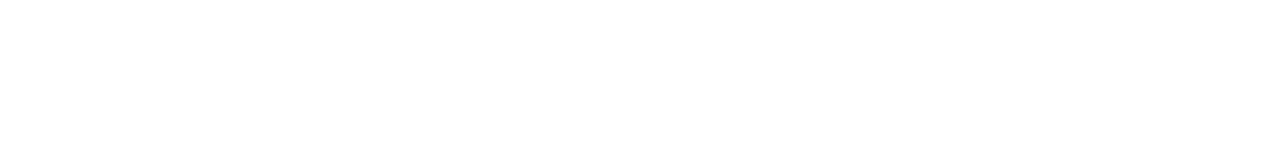
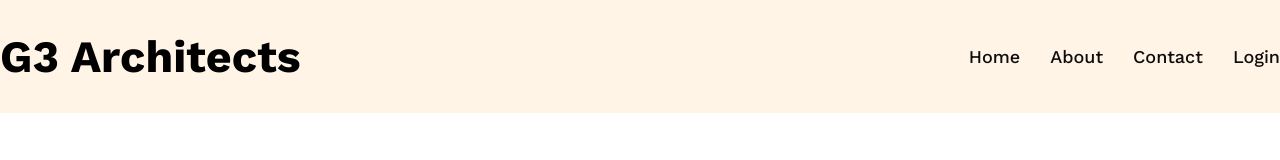
Before and after one commit to Ibrahim-Roni/g3-architecture, a plain HTML site: page index.html in a window 1280 px wide. Drawn offline with nearby package versions, Linux system fonts and the light colour scheme.

Commit message:
added the header section and compleate the style

```diff
--- a/index.html
+++ b/index.html
@@ -8,6 +8,17 @@
 </head>
 <body>
     <header>
+        <nav class="navbar">
+            <h3 class="branding">G3 Architects</h3>
+            <ul>
+                <div class="nav-links">
+                    <li class="nav-item"><a href="#home">Home</a></li>
+                    <li class="nav-item"><a href="#about">About</a></li>
+                    <li class="nav-item"><a href="#contact">Contact</a></li>
+                    <li class="nav-item"><a href="#login">Login</a></li>
+                </div>
+            </ul>
+        </nav>
 
     </header>
 
--- a/style.css
+++ b/style.css
@@ -0,0 +1,62 @@
+@import url('https://fonts.googleapis.com/css2?family=Work+Sans:ital,wght@0,100..900;1,100..900&display=swap');
+
+
+* {
+    margin: 0;
+    padding: 0;
+    box-sizing: border-box;
+}
+
+body {
+    font-family: "Work Sans", serif;
+    width: 100%;
+    height: auto;
+}
+
+
+:root {
+    --bg-color: rgba(255, 144, 14, 0.1);
+    --text-color: rgb(14, 13, 13);
+    --second-text-color: #727272;
+    --main-color: #FF900E;
+    --shadow-color: rgba(0, 0, 0, 0.06) 0px 4px 30px 0px;
+
+}
+
+/* Header Section */
+
+header {
+    position: relative;
+    background: var(--bg-color);
+}
+
+.navbar {
+    max-width: 1440px;
+    display: flex;
+    justify-content: space-between;
+    margin: 0 auto;
+    padding: 30px 0;
+    align-items: center;
+}
+
+.nav-links {
+    display: flex;
+    list-style: none;
+    text-decoration: none;
+}
+
+.nav-links a {
+    text-decoration: none;
+    font-size: 18px;
+    font-weight: 500;
+    color: var(--text-color);
+}
+
+.nav-item {
+    margin-left: 30px;
+}
+
+.branding {
+    font-size: 2.8rem;
+    font-weight: bold;
+}
```
